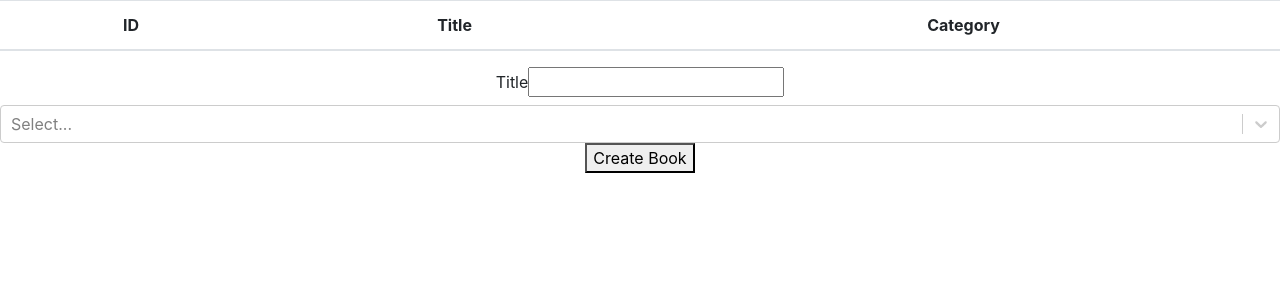
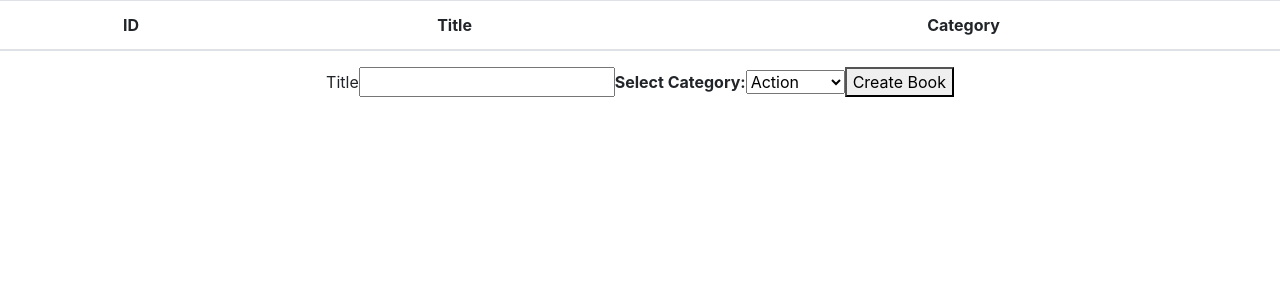
Before and after one commit to paulzay/bookstore, a React (Create React App) app: page / in a window 1280 px wide. Shown: the top 300 px of the page. Built offline with nearby package versions, Linux system fonts and the light colour scheme; what redux-immutable-state-invariant would draw is missing.

Commit message:
add books to redux state

```diff
--- a/src/containers/BookList/BookList.js
+++ b/src/containers/BookList/BookList.js
@@ -2,9 +2,10 @@ import React from 'react';
 import { connect } from 'react-redux';
 import PropTypes from 'prop-types';
 import Book from '../../components/Book/Book';
+import { deleteBook } from '../../redux/actions/index';
 import './booklist.css';
 
-function BookList({ books }) {
+function BookList({ books, deleteBook }) {
   return (
     <table className="table">
       <thead>
@@ -17,7 +18,7 @@ function BookList({ books }) {
       <tbody>
         {
           books.map(book => (
-            <Book key={book.id} book={book} />
+            <Book key={book.id} book={book} deleteBook={deleteBook} />
           ))
         }
       </tbody>
@@ -25,11 +26,19 @@ function BookList({ books }) {
   );
 }
 
+BookList.propTypes = {
+  books: PropTypes.instanceOf(Array).isRequired,
+  deleteBook: PropTypes.func.isRequired,
+};
+
 const mapStateToProps = state => ({
   books: state.books,
 });
 
-BookList.propTypes = {
-  books: PropTypes.instanceOf(Array).isRequired,
-};
-export default connect(mapStateToProps, null)(BookList);
+const mapDispatchToProps = dispatch => ({
+  deleteBook: id => {
+    dispatch(deleteBook(id));
+  },
+});
+
+export default connect(mapStateToProps, mapDispatchToProps)(BookList);
--- a/src/containers/BooksForm/BooksForm.js
+++ b/src/containers/BooksForm/BooksForm.js
@@ -1,35 +1,62 @@
-import React from 'react';
-// import PropTypes from 'prop-types';
-import Select from 'react-select';
+import React, { useState } from 'react';
+import PropTypes from 'prop-types';
+import { connect } from 'react-redux';
+// import uuid from 'uuid-random';
+import { createBook } from '../../redux/actions/index';
 import './bookform.css';
 
-const options = [
-  { value: 'action', label: 'Action' },
-  { value: 'biography', label: 'Biography' },
-  { value: 'history', label: 'History' },
-  { value: 'horror', label: 'Horror' },
-  { value: 'kids', label: 'Kids' },
-  { value: 'learning', label: 'Learning' },
-  { value: 'sci-fi', label: 'Sci-FI' },
-];
+function BooksForm({ createBook }) {
+  const [title, setTitle] = useState('');
+  const [category, setCategory] = useState('Action');
 
-function BooksForm() {
+  const handleSubmit = e => {
+    e.preventDefault();
+    if (title && category) {
+      createBook({
+        id: Math.floor(Math.random() * 100),
+        title,
+        category,
+      });
+    }
+    setTitle('');
+  };
+
   return (
     <>
-      <form>
+      <form onSubmit={handleSubmit}>
         <label htmlFor="title">
           Title
-          <input type="text" id="title" name="title" />
+          <input type="text" id="title" name="title" value={title} onChange={e => setTitle(e.target.value)} />
         </label>
-        <Select options={options} />
+        <strong>Select Category:</strong>
+        <select value={category} onChange={e => setCategory(e.target.value)}>
+          <option value="action">Action</option>
+          <option value="biography">Biography</option>
+          <option value="history">History</option>
+          <option value="horror">Horror</option>
+          <option value="kids">Kids</option>
+          <option value="learning">Learning</option>
+          <option value="sci-fi">Sci-Fi</option>
+        </select>
         <button type="submit">Create Book</button>
       </form>
     </>
   );
 }
 
-// BooksForm.propTypes = {
-//   book: PropTypes.object.isRequired,
-// };
+BooksForm.propTypes = {
+  createBook: PropTypes.func.isRequired,
+};
 
-export default BooksForm;
+const mapDispatchToProps = dispatch => ({
+  createBook: book => {
+    dispatch(createBook({
+      id: book.id,
+      type: 'CREATE_BOOK',
+      title: book.title,
+      category: book.category,
+    }));
+  },
+});
+
+export default connect(null, mapDispatchToProps)(BooksForm);
```
